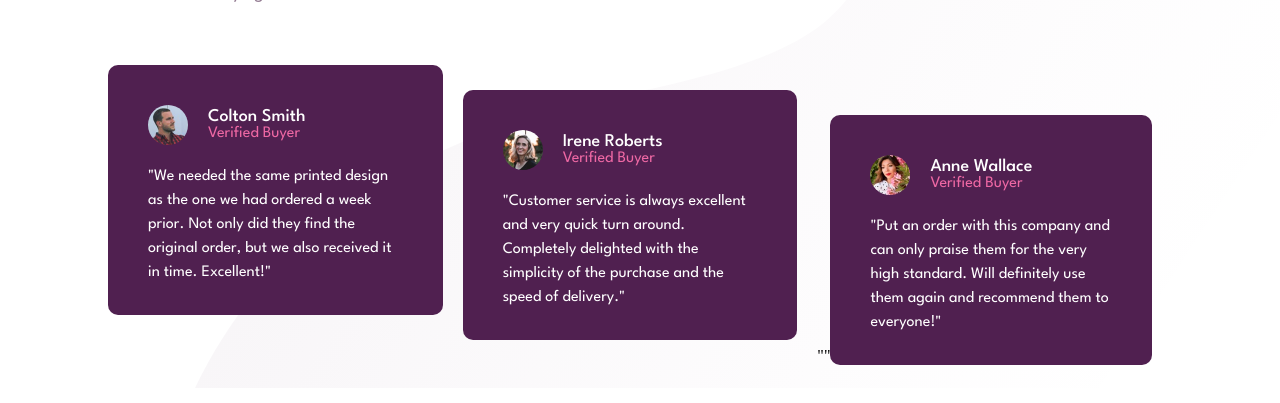
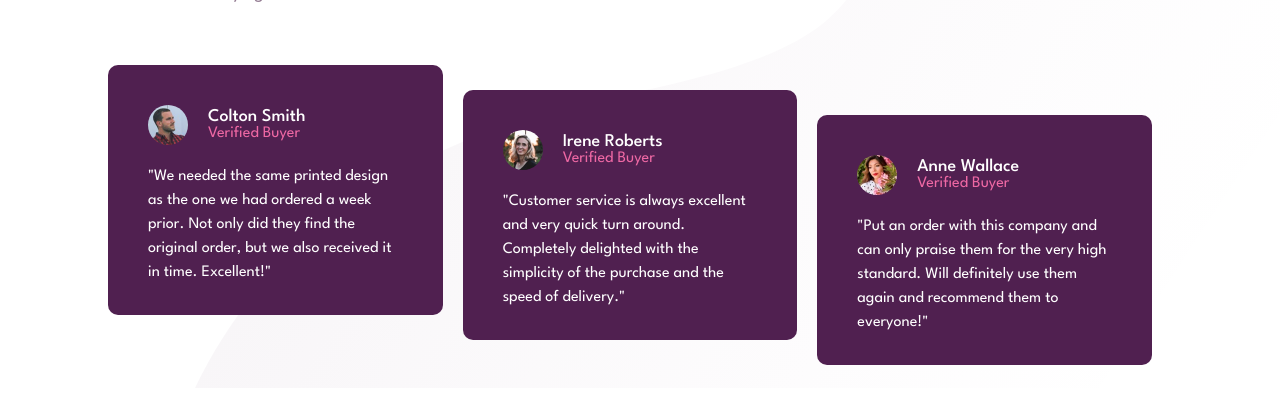
Before and after one commit to alexandrav01/Social-Proof-Section, a plain HTML site: page index.html in a window 1280 px wide. Shown: the part 365-768 px from the top of the page. Drawn offline with Linux system fonts and the light colour scheme.

Commit message:
Finished

```diff
--- a/index.html
+++ b/index.html
@@ -194,7 +194,7 @@
           </div>
         </div>
 
-        <div class="outerWrapper3a">""
+        <div class="outerWrapper3a">
           <div class="buyerBox" class="buyerBox1">
             <div class="avatarWrapper">
               <div>
```
